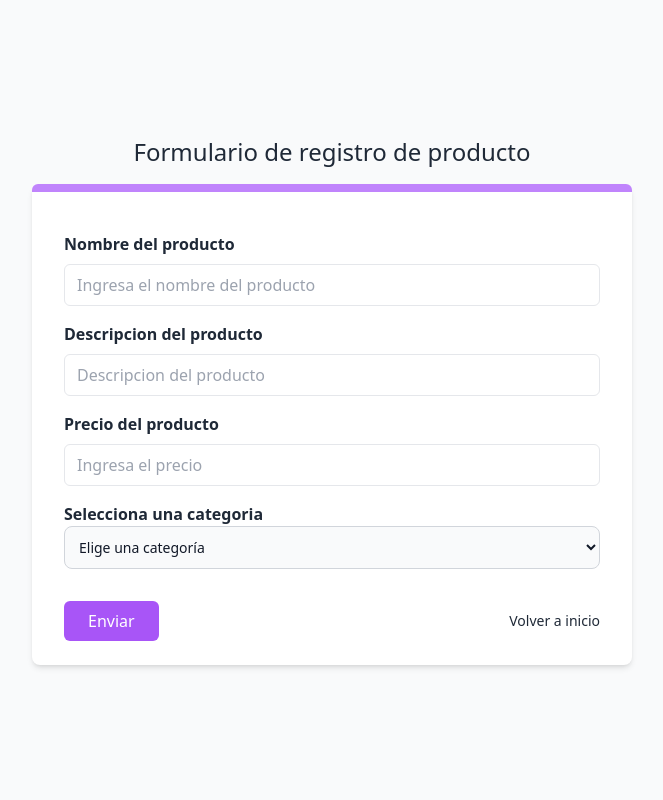
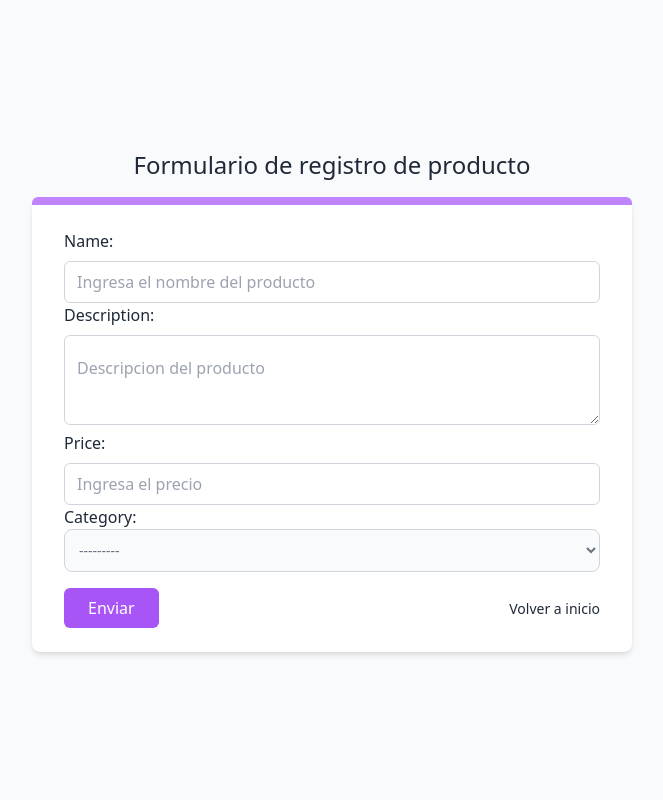
Before and after one commit to dsanchezchu/shop-django-api-restfull, a Django app: page /product_form/ in a window 1280 px wide. Shown: the whole page, without its empty margins (308-971 px from the left). Run offline with Django 5.2, Linux system fonts and the light colour scheme; data comes from the database, SQL or seed files in the repository; both versions use the stored data as it was after the commit; some libraries are stand-ins or nearby versions.

Commit message:
Form personalizado productos y cambio de logo

```diff
--- /dev/null
+++ b/shop/forms.py
@@ -0,0 +1,28 @@
+from django import forms
+from .models import Products, Category
+
+class CustomProductForm(forms.ModelForm):
+    class Meta:
+        model = Products
+        fields = ['name', 'description', 'price', 'category']
+
+    def __init__(self, *args, **kwargs):
+        super().__init__(*args, **kwargs)
+        # Personalizar cada campo con las clases de Tailwind
+        self.fields['name'].widget.attrs.update({
+            'class': 'border border-gray-300 w-full h-5 px-3 py-5 mt-2 hover:outline-none focus:outline-none focus:ring-indigo-500 focus:ring-1 rounded-md',
+            'placeholder': 'Ingresa el nombre del producto'
+        })
+        self.fields['description'].widget.attrs.update({
+            'class': 'border border-gray-300 w-full px-3 py-5 mt-2 hover:outline-none focus:outline-none focus:ring-indigo-500 focus:ring-1 rounded-md',
+            'placeholder': 'Descripcion del producto',
+            'rows': '2',
+        })
+        self.fields['price'].widget.attrs.update({
+            'class': 'border border-gray-300 w-full h-5 px-3 py-5 mt-2 hover:outline-none focus:outline-none focus:ring-indigo-500 focus:ring-1 rounded-md',
+            'placeholder': 'Ingresa el precio'
+        })
+        self.fields['category'].widget.attrs.update({
+            'class': 'bg-gray-50 border border-gray-300 text-gray-900 text-sm rounded-lg focus:ring-blue-500 focus:border-blue-500 block w-full p-2.5',
+            'id': 'categoria'
+        })
--- a/shop/templates/shop/product_create.html
+++ b/shop/templates/shop/product_create.html
@@ -3,6 +3,7 @@
 <head>
   <meta charset="UTF-8">
   <meta name="viewport" content="width=device-width, initial-scale=1.0">
+  <title>Formulario de registro de producto</title>
   <script src="https://cdn.tailwindcss.com"></script>
 </head>
 <body>
@@ -11,38 +12,15 @@
           <span class="text-2xl font-light ">Formulario de registro de producto</span>
           <div class="mt-4 bg-white shadow-md rounded-lg text-left">
             <div class="h-2 bg-purple-400 rounded-t-md"></div>
-            <div class="px-8 py-6">
-                <form method="post" class="flex flex-col space-y-4">
+            <div class="px-8 py-6 ">
+                <form method="post">
                     {% csrf_token %}
-                    <div class="flex flex-col">
-                        <label class="block font-semibold"> Nombre del producto </label>
-                        <input name='name' type="text" placeholder="Ingresa el nombre del producto" class="border w-full h-5 px-3 py-5 mt-2 hover:outline-none focus:outline-none focus:ring-indigo-500 focus:ring-1 rounded-md">
+                    {{form}}
+                    <div class="flex justify-between items-baseline">
+                        <button type="submit" class="mt-4 bg-purple-500 text-white py-2 px-6 rounded-md hover:bg-purple-600 ">Enviar</button>
+                        <a href="{% url 'shop:index' %}" class="text-sm hover:underline">Volver a inicio</a>
                     </div>
 
-                    <div class="flex flex-col">
-                        <label class="block font-semibold"> Descripcion del producto </label>
-                        <input name='description' type="text" placeholder="Descripcion del producto" class="border w-full h-5 px-3 py-5 mt-2 hover:outline-none focus:outline-none focus:ring-indigo-500 focus:ring-1 rounded-md">
-                    </div>
-
-                    <div class="flex flex-col">
-                        <label class="block font-semibold"> Precio del producto </label>
-                        <input name='price' type="number" placeholder="Ingresa el precio" class="border w-full h-5 px-3 py-5 mt-2 hover:outline-none focus:outline-none focus:ring-indigo-500 focus:ring-1 rounded-md">
-                    </div>
-
-                    <div class="flex flex-col">
-                        <label for="categoria" class="block font-semibold"> Selecciona una categoria </label>
-                        <select id="categoria" name='category' class="bg-gray-50 border border-gray-300 text-gray-900 text-sm rounded-lg focus:ring-blue-500 focus:border-blue-500 block w-full p-2.5">
-                            <option selected>Elige una categoría</option>
-                            {% for category in categories %}
-                            <option value="{{ category.id }}">{{ category.name }}</option>
-                            {% endfor %}
-                        </select>
-                    </div>
-
-                    <div class="flex justify-between items-center pt-4">
-                        <button type="submit" class="bg-purple-500 text-white py-2 px-6 rounded-md hover:bg-purple-600">Enviar</button>
-                        <a href="{% url 'shop:index' %}" class="text-sm hover:underline">Volver a inicio</a>
-                    </div>
                 </form>
             </div>
         </div>
--- a/shop/templates/shop/product_list.html
+++ b/shop/templates/shop/product_list.html
@@ -43,7 +43,7 @@
                 {% if products.price == 0 %}
                 GRATIS
                 {% else %}
-                ${{products.price}}
+                S/{{products.price}}
                 {% endif %}
             </p>
             </div>
--- a/shop/urls.py
+++ b/shop/urls.py
@@ -5,5 +5,5 @@ urlpatterns = [
     path('',index, name='index'),
     path('list',ProductList.as_view(), name='product_list'),
     path('<int:pk>/',ProductDetailView.as_view(), name='product_detail'),
-    path("product_form/", product_create, name="product_create")
+    path("product_form/", ProductCreateView.as_view(), name="product_create")
 ]
--- a/shop/views.py
+++ b/shop/views.py
@@ -1,7 +1,10 @@
 from django.shortcuts import render
 from django.shortcuts import get_object_or_404, redirect
 from django.views.generic import ListView,DetailView
+from django.views.generic.edit import CreateView
+from django.urls import reverse_lazy
 from .models import *
+from .forms import CustomProductForm
 
 class ProductList(ListView):
     model = Products
@@ -24,6 +27,12 @@ class ProductDetailView(DetailView):
     template_name = "shop/product_detail.html"
     context_object_name = 'products'
 
+class ProductCreateView(CreateView):
+    model = Products
+    form_class = CustomProductForm
+    template_name = "shop/product_create.html"
+    success_url = reverse_lazy('shop:product_list')
+
 def product_create(request):
     if request.method == 'POST':
         name = request.POST.get("name")
```
Also changed, not shown: shop/templates/shop/index.html (+4 -8 lines), db.sqlite3.
